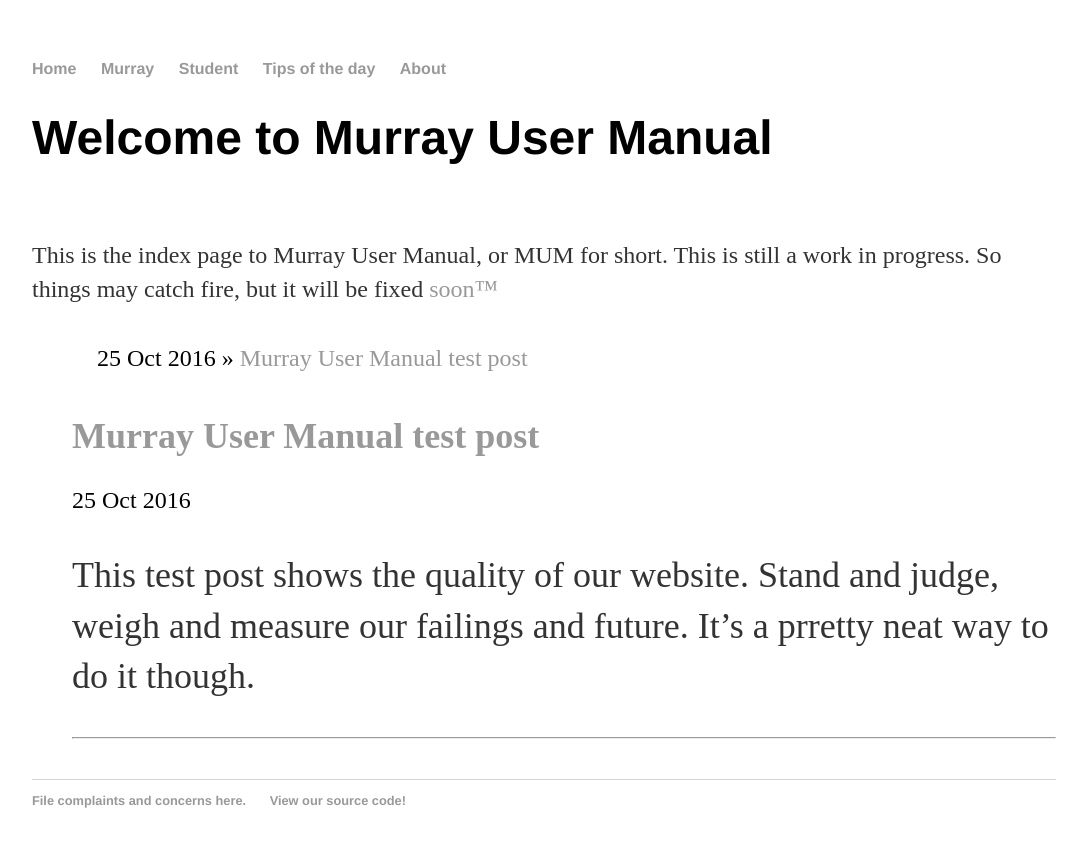
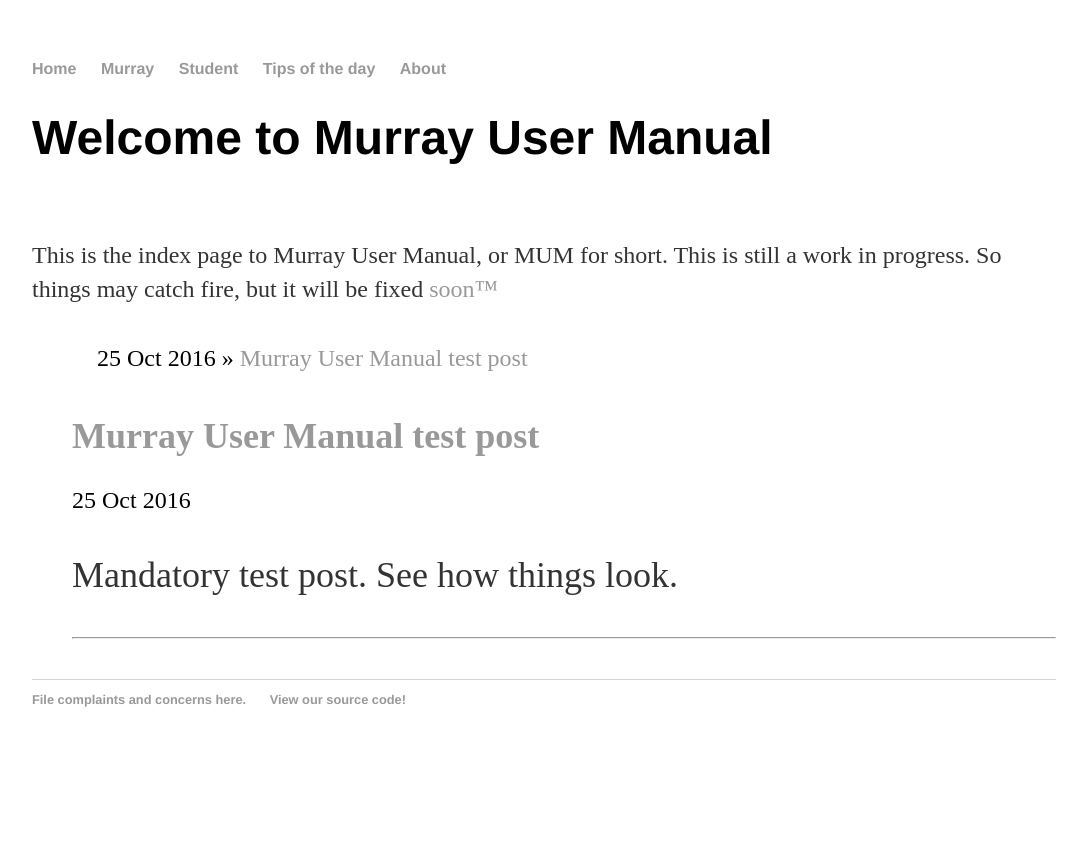
Before and after one commit to rowen2/rowen2.github.io, a Jekyll site: the page built from index.html, in a window 1280 px wide. Shown: the top 847 px of the page, without its empty margins (96-1183 px from the left). Built offline with Jekyll 4.4.1, drawn with Linux system fonts in a browser that asks for light colours.

Commit message:
Update 2016-10-25-test-post.md

```diff
--- a/_posts/2016-10-25-test-post.md
+++ b/_posts/2016-10-25-test-post.md
@@ -4,5 +4,4 @@ title: "Murray User Manual test post"
 date: 2016-10-25
 ---
 
-This test post shows the quality of our website. Stand and judge, weigh and measure our failings and future.
-It's a prretty neat way to do it though.
+Mandatory test post. See how things look.
```
